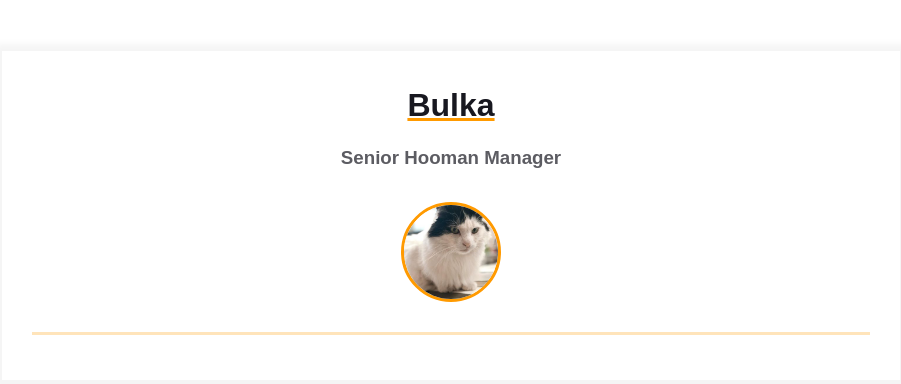
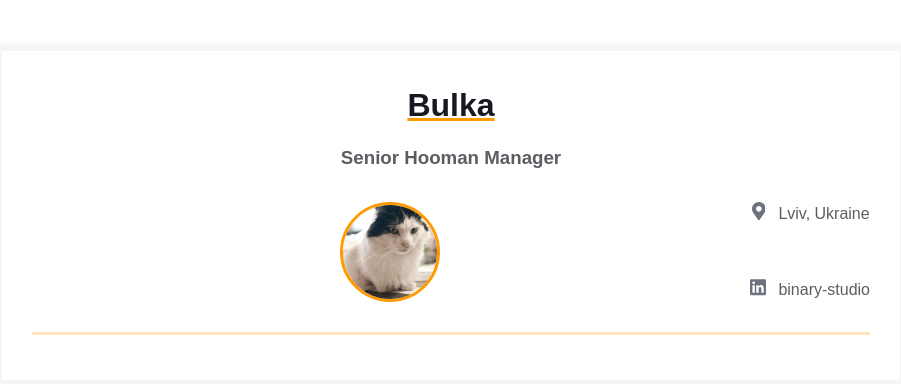
Before and after one commit to igoranuch/homepage, a plain HTML site: page index.html in a window 1280 px wide. Shown: the whole page, without its empty margins (189-1090 px from the left). Drawn offline with Linux system fonts and the light colour scheme.

Commit message:
Updated contact info block

```diff
--- a/index.html
+++ b/index.html
@@ -23,7 +23,31 @@
                             <img class="contact-info__avatar" src="assets/avatar.jpg" alt="Avatar">
                         </div>
 
-                        <div class="contact-info__block"></div>
+                        <div class="contact-info__block">
+                            <a href="" rel="author" class="contact-info__item">
+                                <div class="contact-info__item-icon-wrapper">
+                                    <svg class="contact-info__item-icon" xmlns="http://www.w3.org/2000/svg"
+                                        viewBox="0 0 384 512">
+                                        <path
+                                            d="M172.268 501.67C26.97 291.031 0 269.413 0 192 0 85.961 85.961 0 192 0s192 85.961 192 192c0 77.413-26.97 99.031-172.268 309.67-9.535 13.774-29.93 13.773-39.464 0zM192 272c44.183 0 80-35.817 80-80s-35.817-80-80-80-80 35.817-80 80 35.817 80 80 80z">
+                                        </path>
+                                    </svg>
+                                </div>
+                                <span>Lviv, Ukraine</span>
+                            </a>
+                            <a href="https://ua.linkedin.com/company/binary-studio_241166" rel="author"
+                                class="contact-info__item">
+                                <div class="contact-info__item-icon-wrapper">
+                                    <svg class="contact-info__item-icon" xmlns="http://www.w3.org/2000/svg"
+                                        viewBox="0 0 448 512">
+                                        <path
+                                            d="M416 32H31.9C14.3 32 0 46.5 0 64.3v383.4C0 465.5 14.3 480 31.9 480H416c17.6 0 32-14.5 32-32.3V64.3c0-17.8-14.4-32.3-32-32.3zM135.4 416H69V202.2h66.5V416zm-33.2-243c-21.3 0-38.5-17.3-38.5-38.5S80.9 96 102.2 96c21.2 0 38.5 17.3 38.5 38.5 0 21.3-17.2 38.5-38.5 38.5zm282.1 243h-66.4V312c0-24.8-.5-56.7-34.5-56.7-34.6 0-39.9 27-39.9 54.9V416h-66.4V202.2h63.7v29.2h.9c8.9-16.8 30.6-34.5 62.9-34.5 67.2 0 79.7 44.3 79.7 101.9V416z">
+                                        </path>
+                                    </svg>
+                                </div>
+                                <span>binary-studio</span>
+                            </a>
+                        </div>
                     </div>
                 </div>
             </div>
```
